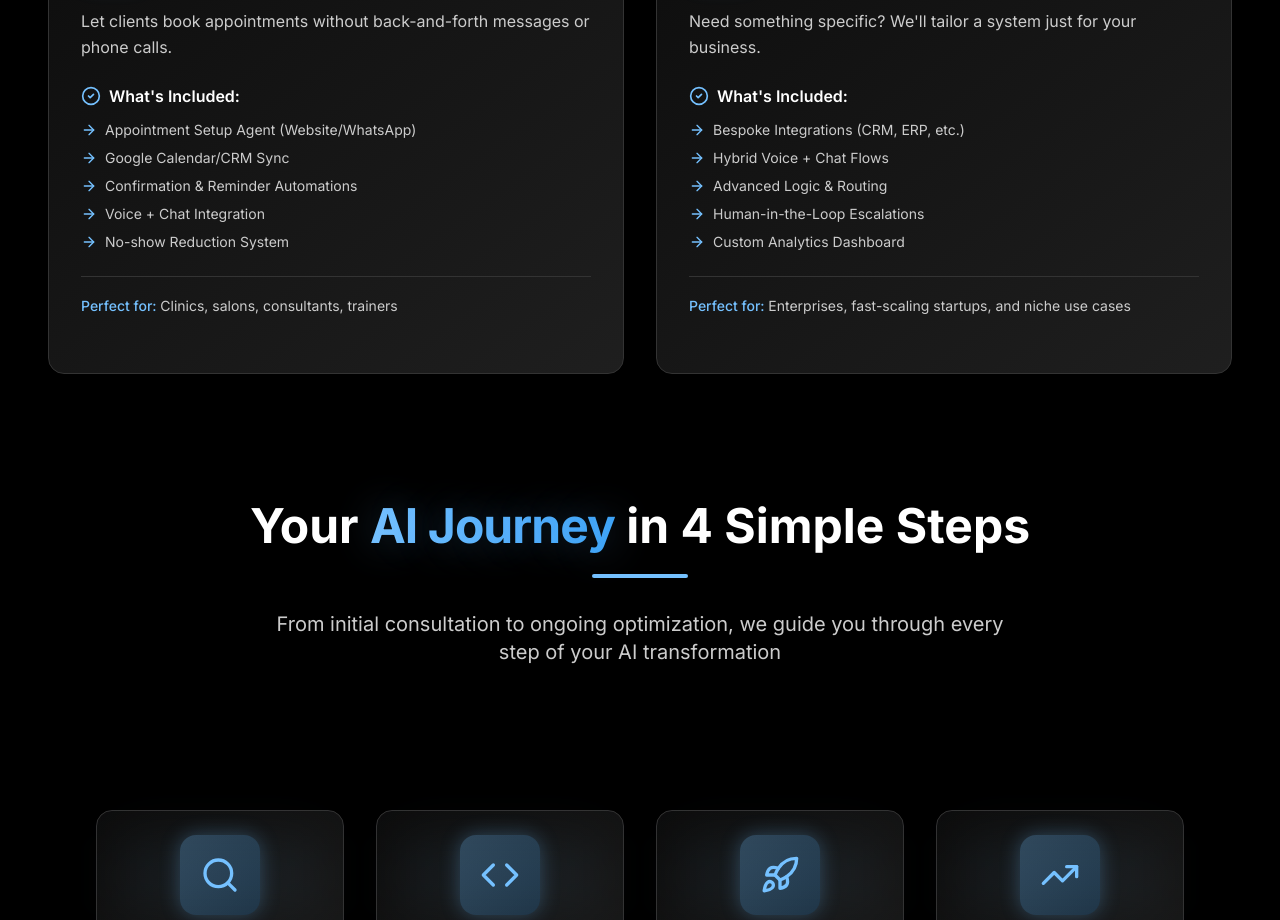
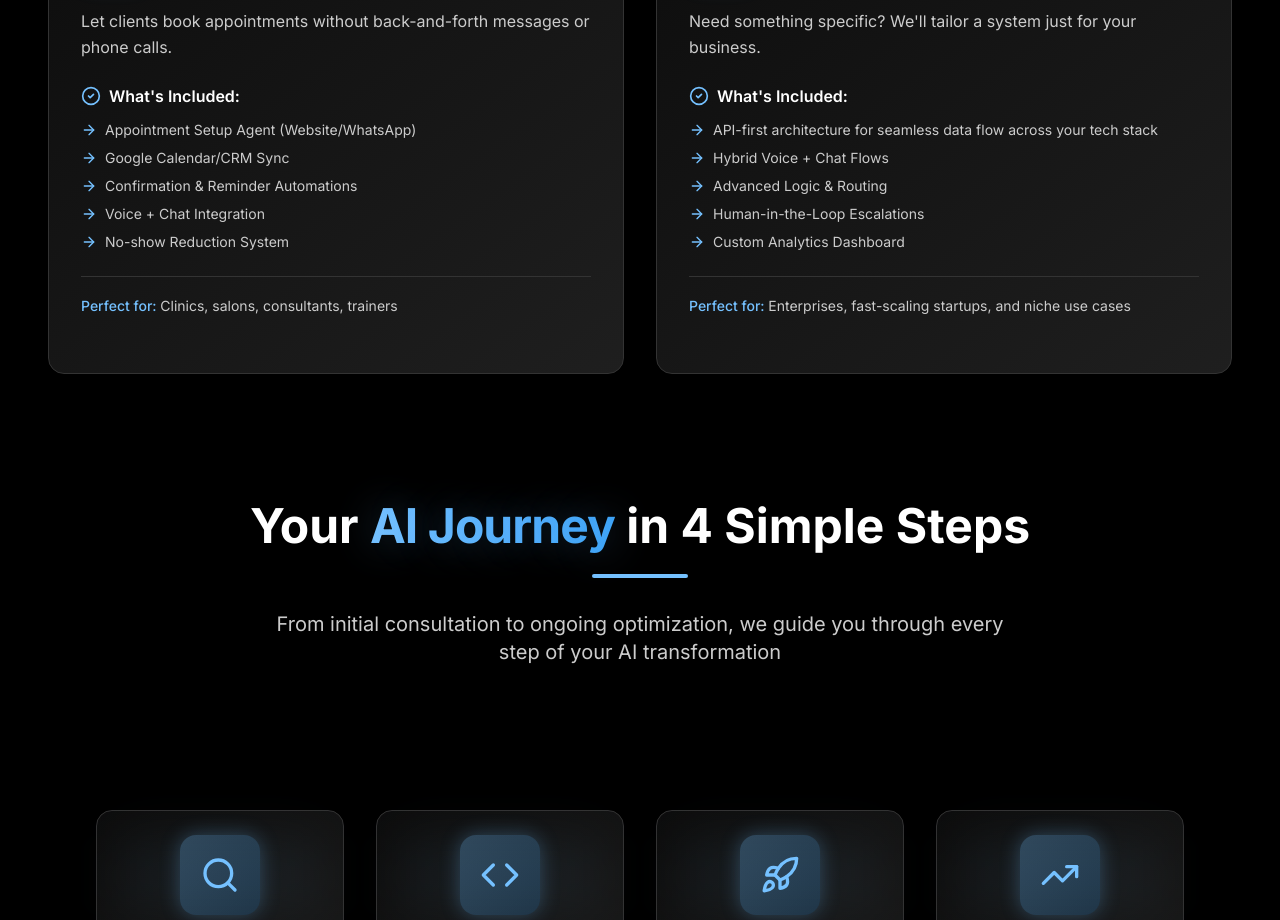
Before and after one commit to helloversitale/versitale, a React (Vite) app: page / in a window 1280 px wide. Shown: the part 2560-3480 px from the top of the page. Built offline with nearby package versions, Linux system fonts and the light colour scheme.

Commit message:
Updated services-section.tsx

```diff
--- a/src/components/services-section.tsx
+++ b/src/components/services-section.tsx
@@ -58,7 +58,7 @@ export const ServicesSection = () => {
       title: "Custom AI Workflows",
       description: "Need something specific? We'll tailor a system just for your business.",
       includes: [
-        "Bespoke Integrations (CRM, ERP, etc.)",
+        "API-first architecture for seamless data flow across your tech stack",
         "Hybrid Voice + Chat Flows",
         "Advanced Logic & Routing",
         "Human-in-the-Loop Escalations",
```
